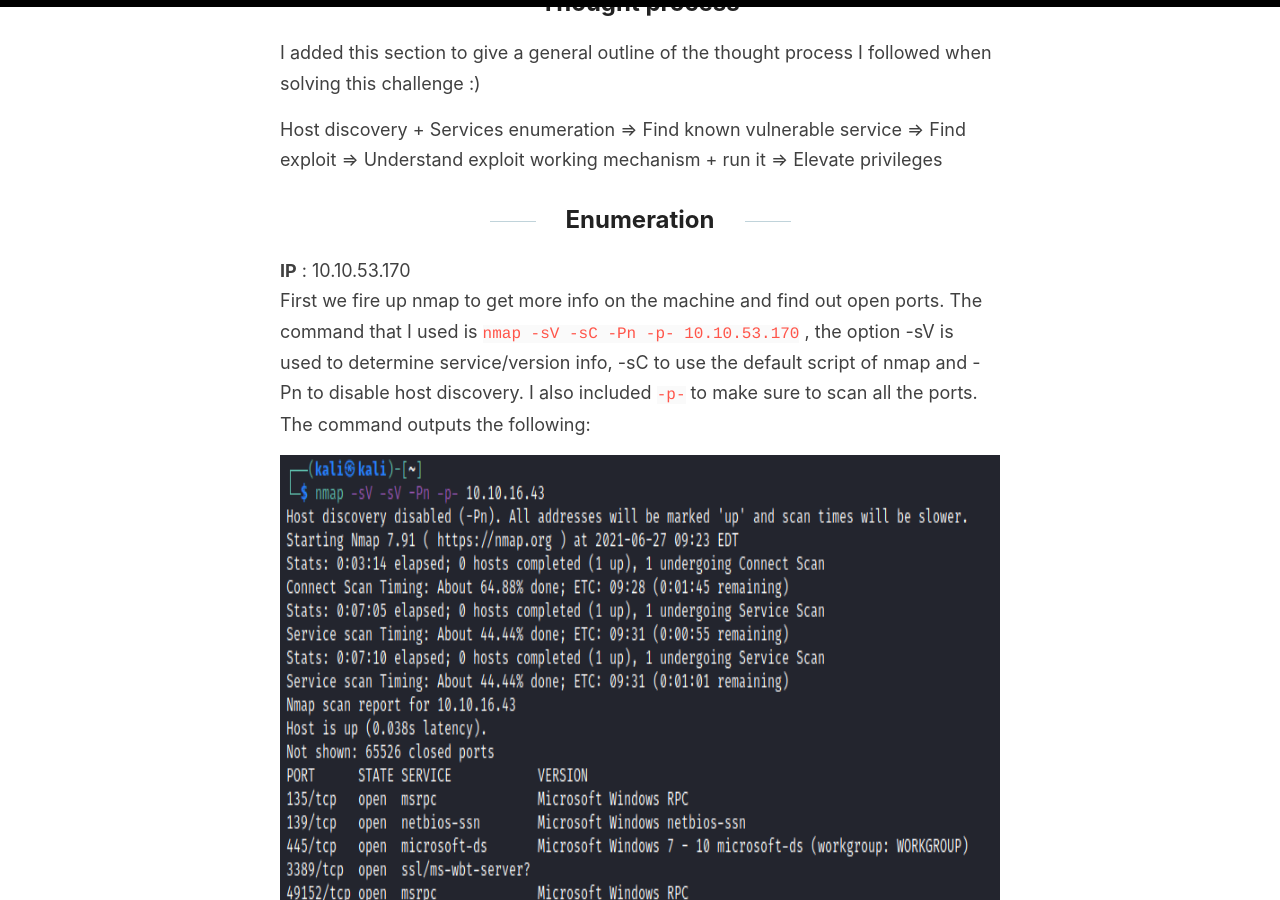
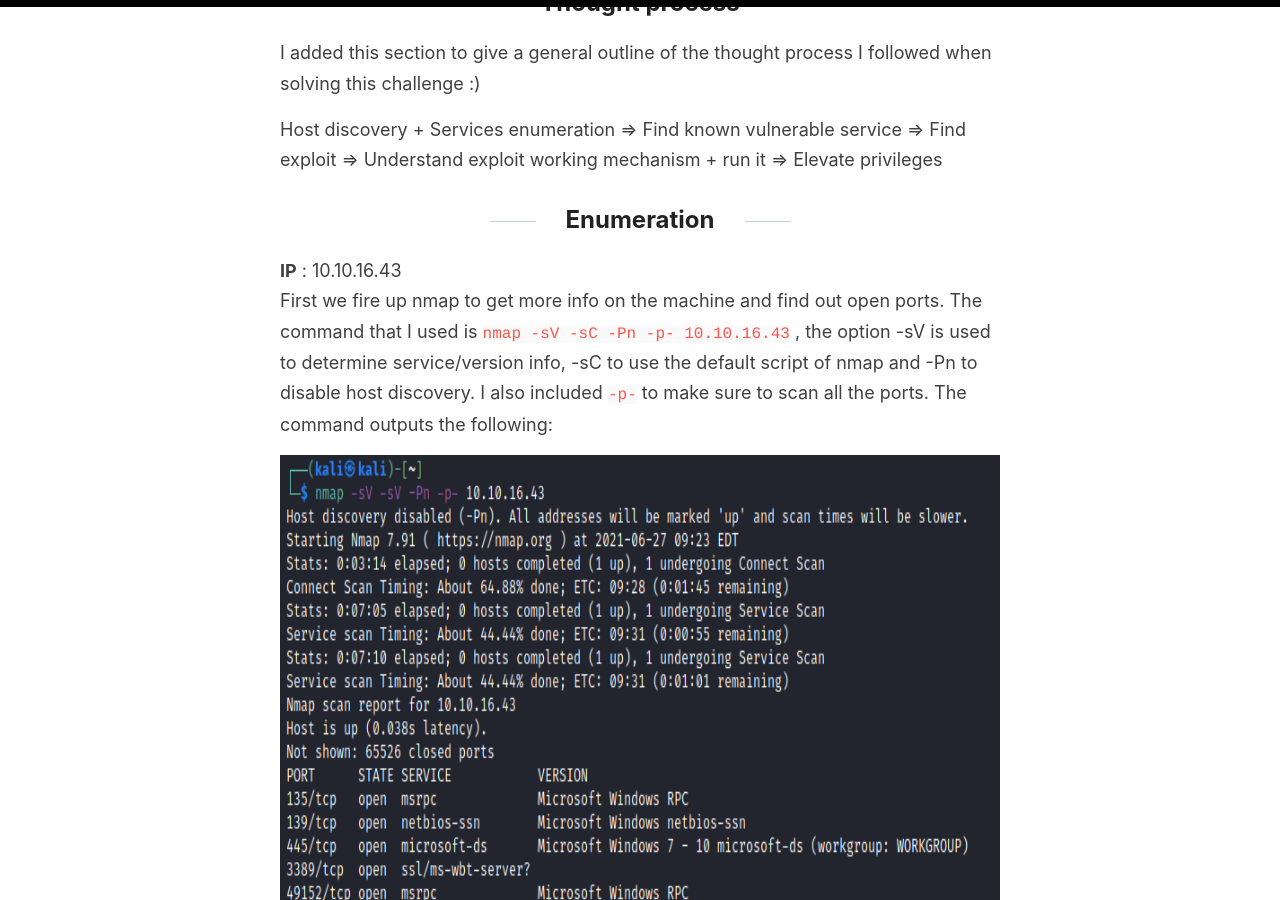
Before and after one commit to 0xdnxh/0xdnxh.github.io, a Jekyll site: the page built from _posts/2021-6-27-THM-Blue-Writeup.md, in a window 1280 px wide and 900 px high, scrolled down 765 px. Built offline with Jekyll 4.4.1, drawn with Linux system fonts in a browser that asks for light colours.

Commit message:
Added modifs to Blue

````diff
--- a/_posts/2021-6-27-THM-Blue-Writeup.md
+++ b/_posts/2021-6-27-THM-Blue-Writeup.md
@@ -15,8 +15,8 @@ I added this section to give a general outline of the thought process I followed
 Host discovery + Services enumeration => Find known vulnerable service => Find exploit => Understand exploit working mechanism + run it => Elevate privileges
 
 ## Enumeration
-**IP** : 10.10.53.170
-First we fire up nmap to get more info on the machine and find out open ports. The command that I used is ```nmap -sV -sC -Pn -p- 10.10.53.170``` , the option -sV is used to determine service/version info, -sC to use the default script of nmap and -Pn to disable host discovery. I also included ```-p-``` to make sure to scan all the ports. The command outputs the following:
+**IP** : 10.10.16.43
+First we fire up nmap to get more info on the machine and find out open ports. The command that I used is ```nmap -sV -sC -Pn -p- 10.10.16.43``` , the option -sV is used to determine service/version info, -sC to use the default script of nmap and -Pn to disable host discovery. I also included ```-p-``` to make sure to scan all the ports. The command outputs the following:
 
 <img src="/images/THM/Blue/nmap_output.PNG" width="800" height="650"/>
 
````
Also changed, not shown: images/THM/Agent sudo/banner.PNG (added).
